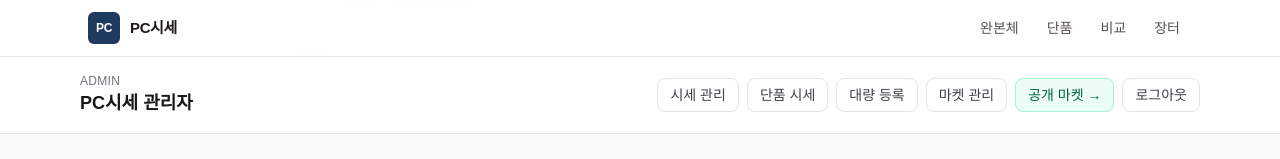
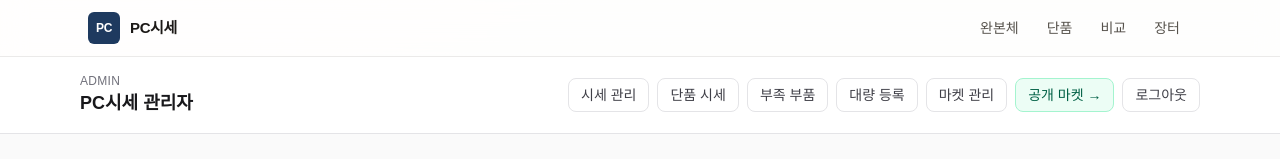
Before and after one commit to active06119-cpu/usedpcprice, a Next.js app: page /admin/bulk-import in a window 1280 px wide. Shown: the top 159 px of the page. Built offline with nearby package versions, Linux system fonts and the light colour scheme.

Commit message:
nav: add coverage page

```diff
--- a/src/app/admin/layout.tsx
+++ b/src/app/admin/layout.tsx
@@ -6,6 +6,7 @@ import { LogoutButton } from "@/components/admin/LogoutButton";
 const NAV = [
   { href: "/admin", label: "시세 관리" },
   { href: "/admin/manual-prices", label: "단품 시세" },
+  { href: "/admin/coverage", label: "부족 부품" },
   { href: "/admin/bulk-import", label: "대량 등록" },
   { href: "/admin/market", label: "마켓 관리" },
 ] as const;
```
